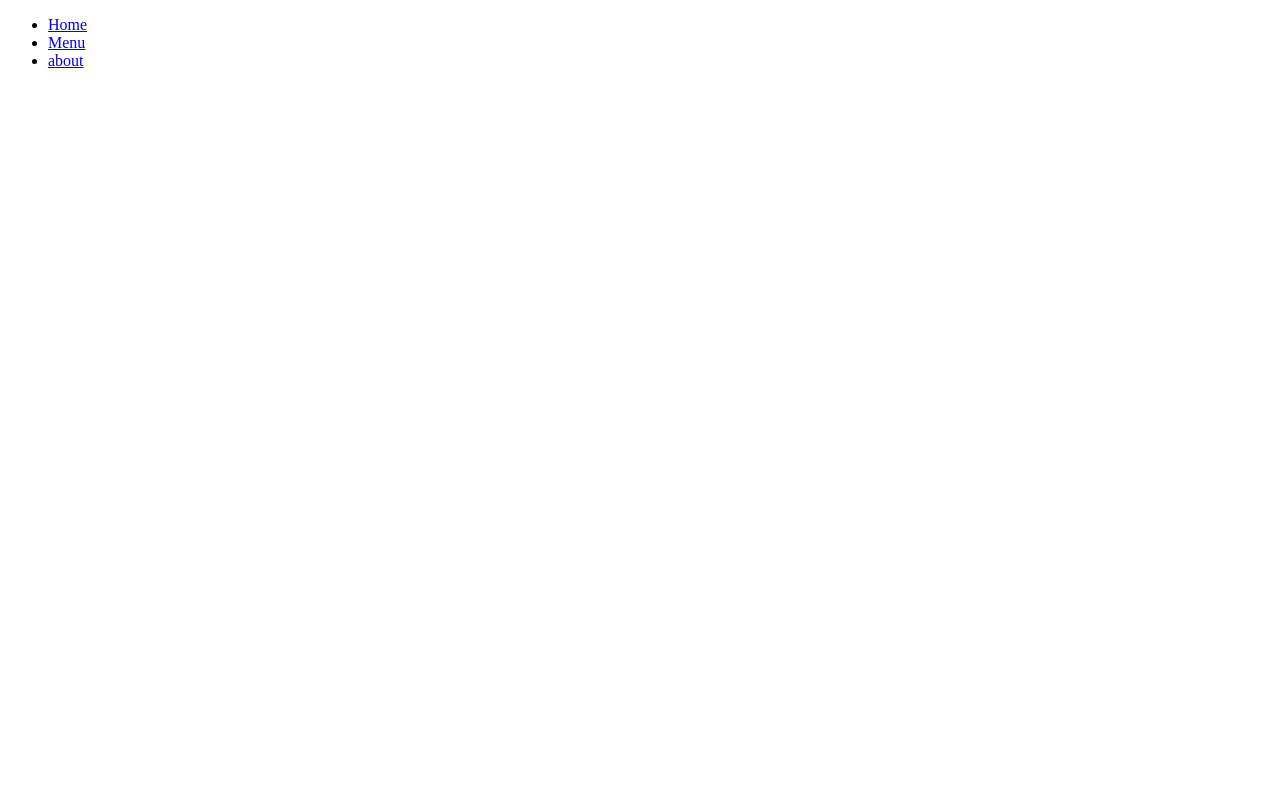
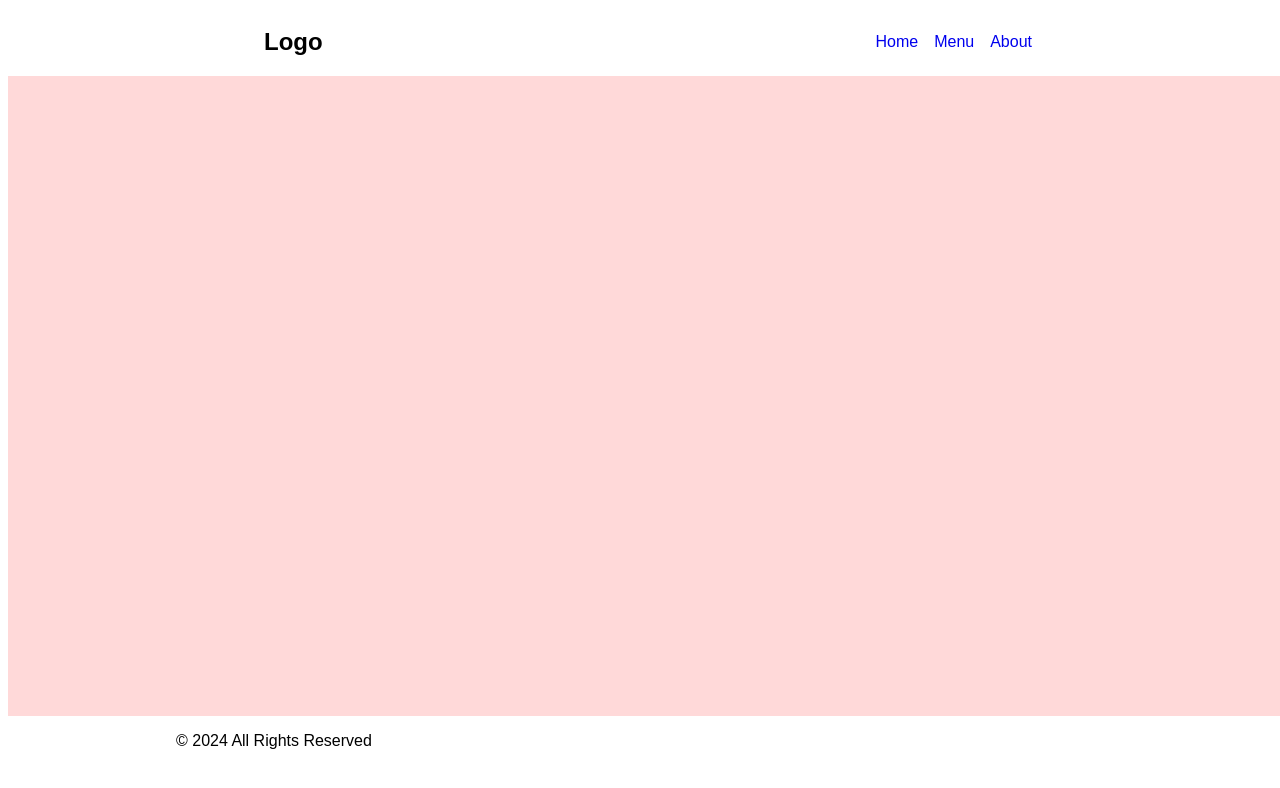
Before and after one commit to realmbs/odin-restaurant-page, a website built with webpack: page dist/index.html in a window 1280 px wide. Built offline with Linux system fonts and the light colour scheme.

Commit message:
working on #content

```diff
--- a/src/index.js
+++ b/src/index.js
@@ -1 +1 @@
-console.log('test');
+var content = document.getElementById('content');
--- a/src/index.ts
+++ b/src/index.ts
@@ -1 +1 @@
-console.log('test');
+const content = document.getElementById('content') as HTMLDivElement;
--- a/style.css
+++ b/style.css
@@ -0,0 +1,50 @@
+:root {
+  font-family: Arial, Helvetica, sans-serif;
+  font-size: 16px;
+}
+
+/* top nav */
+
+header, nav {
+  display: flex;
+  justify-content: flex-start;
+  align-items: center;
+  width: 80vw;
+  padding-left: 10vw;
+  padding-right: 10vw;
+}
+
+nav {
+  display: flex;
+  justify-content: space-between;
+}
+
+ul {
+  display: flex;
+  list-style: none;
+  gap: 1rem;
+}
+
+li a {
+  text-decoration: none;
+}
+
+/* content */
+
+#content {
+  display: flex;
+  flex-direction: column;
+  width: 80vw;
+  background-color: rgba(255, 0, 0, 0.15);
+  padding-left: 10vw;
+  padding-right: 10vw;
+  min-height: 80vh;
+}
+
+/* footer */
+
+#footer > nav {
+  display: flex;
+  justify-content: flex-start;
+  margin-top: auto
+}
```
Also changed, not shown: dist/index.html, dist/main.js, 1 other file.
